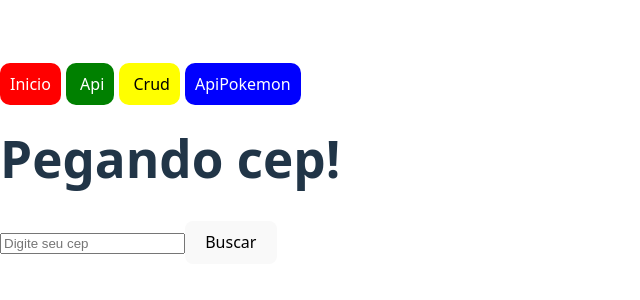
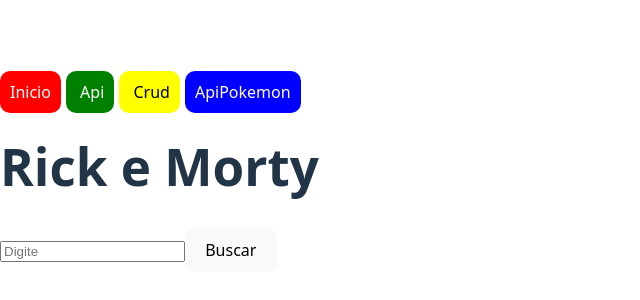
Before and after one commit to lucasriandev/Projects-React, a React (Vite) app in the folder Projects-React/meu-primeiro-projeto-react/: page /Api2 in a window 1280 px wide. Shown: the part 224-524 px from the top of the page, without its empty margins (0-640 px from the left). Built offline with nearby package versions, Linux system fonts and the light colour scheme.

Commit message:
api rick

```diff
--- a/Projects-React/meu-primeiro-projeto-react/src/Api2.jsx
+++ b/Projects-React/meu-primeiro-projeto-react/src/Api2.jsx
@@ -1,36 +1,37 @@
 import { useState, useEffect } from "react";
 
 function ApiPokemon() {
+  const [input, setInput] = useState("");
   const [busca, setBusca] = useState("");
-  const [input, setInput] = useState("");
-  const [ceps, setCeps] = useState("");
+  const [desenho, setDesenho] = useState(null);
 
   useEffect(() => {
     if (busca === "") return;
-
-    fetch(`https://viacep.com.br/ws/${busca}/json/`)
+    fetch(`https://rickandmortyapi.com/api/character/?name=${busca}`)
       .then((resposta) => resposta.json())
       .then((dados) => {
         console.log(dados);
-        setCeps(dados);
+        setDesenho(dados);
         setInput("");
       })
-      .catch((erro) => {
-        console.log(erro, "errooooo");
+      .catch((error) => {
+        console.log(error);
       });
   }, [busca]);
 
   return (
     <div>
-      <h1>Pegando cep!</h1>
+      <h1>Rick e Morty</h1>
       <input
-        type="number"
+        type="text"
         value={input}
+        placeholder="Digite"
         onChange={(e) => setInput(e.target.value)}
-        placeholder="Digite seu cep"
       />
+
       <button onClick={() => setBusca(input)}>Buscar</button>
-      <ul>{ceps && <li>{ceps.bairro}</li>}</ul>
+      {desenho &&
+        desenho.results.map((item, index) => <li key={index}>{item.name}</li>)}
     </div>
   );
 }
```
